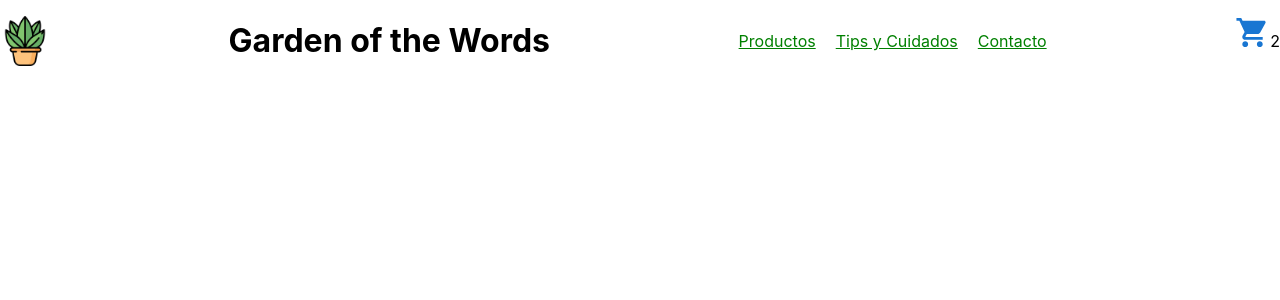
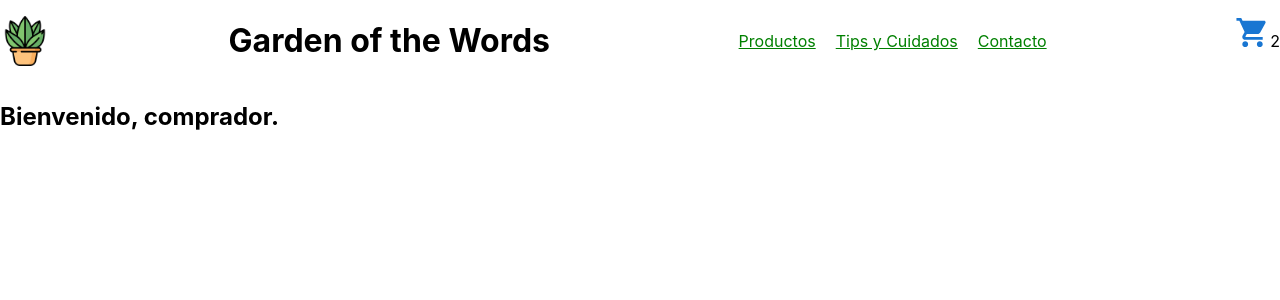
Before and after one commit to ValeClara/garden-of-the-words, a React (Create React App) app in the folder garden/: page / in a window 1280 px wide. Shown: the top 300 px of the page. Built offline with nearby package versions, Linux system fonts and the light colour scheme.

Commit message:
casi finalizado

```diff
--- a/garden/src/App.js
+++ b/garden/src/App.js
@@ -2,18 +2,20 @@ import React from 'react';  //para las dependencias de React. Es opcional.
 import NavBar from './components/NavBar';
 // import { boton } from './Button';
 // import { titulo } from './Titulo';
-import ItemListContainer from './components/ItemListContainer'
+import {ItemListContainer} from './components/ItemListContainer'
 
 const App = () =>
 {
-  const greeting = 'Poner algo acá'
-  return <NavBar>
-    {
+  const greeting = 'comprador'
+  return (
+    <>
+    <NavBar />
     <ItemListContainer greeting = {greeting}/>
-    /* <boton />
-    <titulo /> */}
-  </NavBar>;
-  /*Le paso los componentes como si fueran props a Navbar y este lo recibe como Children props*/
+    </>
+  )
+
+
+
 };
 
 export default App;
--- a/garden/src/components/ItemListContainer.js
+++ b/garden/src/components/ItemListContainer.js
@@ -0,0 +1,11 @@
+import React from 'react';
+
+export const ItemListContainer = (props) => {
+    return (
+        <div>
+            <h2>
+                Bienvenido, {props.greeting}.
+            </h2>
+        </div>
+    )
+}
```
